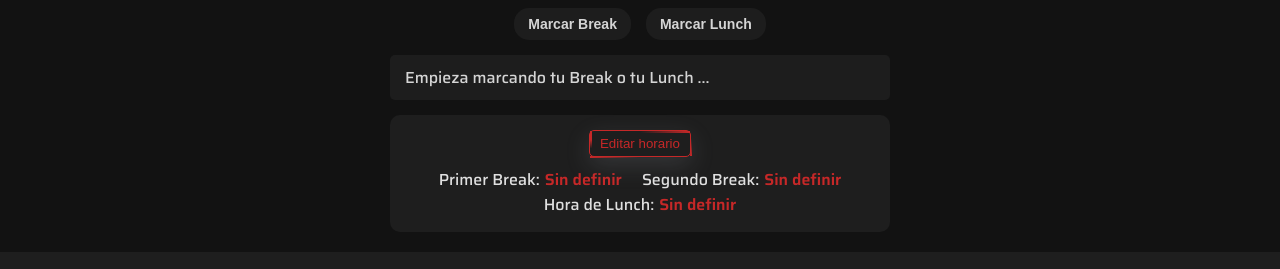
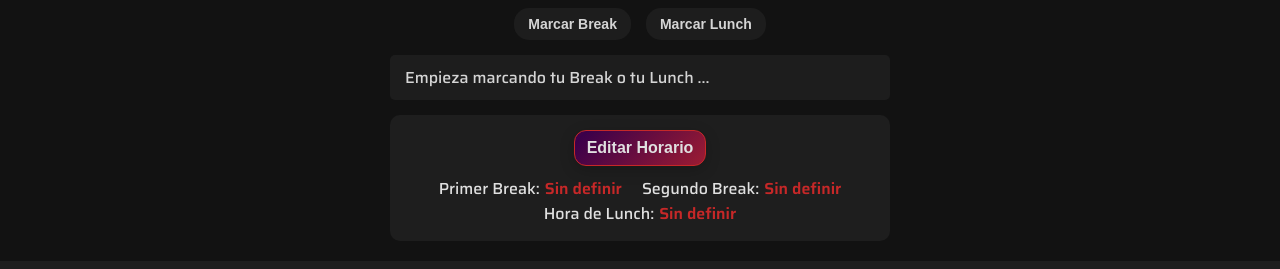
Before and after one commit to Vacomi/Konectahora, a plain HTML site: page index.html in a window 1280 px wide. Both pictures are taken after a click on the button "invert_colors". Shown: the part 146-415 px from the top of the page. Drawn offline with nearby package versions, Linux system fonts and the light colour scheme.

Commit message:
Desing btn edit_horario

```diff
--- a/index.html
+++ b/index.html
@@ -58,11 +58,7 @@
     <!-- NUEVA SECCIÓN DE ALARMA AÑADIDA -->
     <div class="alarm">
       <button class="alarm__btn" id="abrirModal">
-        Editar horario
-        <span class="alarm__btn--top"></span>
-        <span class="alarm__btn--right"></span>
-        <span class="alarm__btn--bottom"></span>
-        <span class="alarm__btn--left"></span>
+        Editar Horario
       </button>
       <section class="alarm__section">
         <div class="alarm__item">
@@ -127,6 +123,8 @@
     <button id="alertaAceptarBtn">Aceptar</button>
   </dialog>
 
+
+
   <script src="app.js"></script>
 </body>
 
--- a/style.css
+++ b/style.css
@@ -60,9 +60,9 @@ body.dark-theme .actions__btn {
   color: #FFFFFF; */
 }
 body.dark-theme .alarm__btn {
-    background-color: transparent;
-    border: 1px solid var(--highlight-color);
-    color: var(--highlight-color);
+  /* background-color: transparent; */
+  /* border: 1px solid var(--highlight-color); */
+  color: var(--text-color);
 }
 
 body.dark-theme .actions__btn:hover {
@@ -521,115 +521,50 @@ input[type="time"] {
 }
 
 .alarm__btn {
-  /* background-color: var(--primary-color);
-  color: var(--secondary-color);
+  position: relative;
+  padding: 8px 12px;
+  font-size: 1rem;
+  font-weight: bold;
+  color: var(--primary-color);
+  background-color: transparent;
   border: none;
-  padding: 5px 10px;
-  border-radius: 5px;
-  cursor: pointer;
-  font-size: 16px;
-  font-weight: bold;
-  transition: background-color 0.3s ease; */
-  position: relative;
-  padding: 5px 10px;
-  color: var(--highlight-color);
-  background: transparent;
-  border: none;
-  border-radius: 5px;
-  outline: none;
+  border-radius: 12px;
   cursor: pointer;
   z-index: 1;
-  box-shadow: rgba(149, 157, 165, 0.2) 0px 8px 24px;
-}
-.alarm__btn span {
-  position: absolute;
-  top: 0;
-  left: 0;
-  width: 0;
-  height: 2px;
-}
-.alarm__btn .alarm__btn--top {
-  animation: animateTop 2s ease-in-out infinite;
-}
-.alarm__btn .alarm__btn--right {
-  animation: animateRight 2s ease-in-out infinite;
-}
-.alarm__btn .alarm__btn--bottom {
-  animation: animateBottom 2s ease-in-out infinite;
-}
-.alarm__btn .alarm__btn--left {
-  animation: animateLeft 2s ease-in-out infinite;
+  overflow: hidden;
+
+  /* Background animado de degradado */
+  background: linear-gradient(135deg, #3b004a, var(--highlight-color), #3b004a, var(--highlight-color));
+  background-size: 400% 400%;
+  animation: liquid-flow 15s ease infinite;
+  box-shadow: 0 4px 15px rgba(0, 0, 0, 0.2);
+  transition: all 0.3s ease;
+
+  border: 1px solid var(--highlight-color);
 }
 
-.alarm__btn .alarm__btn--top {
-  background: linear-gradient(90deg, transparent 50%, var(--highlight-color));
-      /* background: linear-gradient(
-        90deg,
-        transparent 50%,
-        rgba(0,255,255,0.5),
-        rgb(0,255,255)
-    ); */
-}
-.alarm__btn  .alarm__btn--right {
-  left: 100%;
-  width: 2px;
-  height: 0;
-  background: linear-gradient(180deg, transparent 30%, var(--highlight-color));
-  /* background: linear-gradient(
-    180deg,
-    transparent 30%,
-    rgba(0,255,255,0.5),
-    rgb(0,255,255)
-  ); */
+ /* Animación del fondo */
+@keyframes liquid-flow {
+    0% {
+        background-position: 0% 50%;
+    }
+    50% {
+        background-position: 100% 50%;
+    }
+    100% {
+        background-position: 0% 50%;
+    }
 }
 
-.alarm__btn .alarm__btn--bottom {
-  top: 100%;
-  left: 100%;
-  /* background: linear-gradient(
-        90deg,
-        rgb(0,255,255),
-        rgba(0,255,255,0.5),
-        transparent 50%); */
-  background: linear-gradient(90deg, var(--highlight-color), transparent 50%);
+/* Efecto al pasar el cursor */
+.alarm__btn:hover {
+    transform: scale(1.05);
+    color: white;
+    box-shadow: 0 0 15px var(--highlight-color);
+    background: linear-gradient(135deg, #3b004a, var(--highlight-color), #3b004a, var(--highlight-color));
+    background-size: 400% 400%;
+    animation: liquid-flow 5s ease infinite;
 }
-.alarm__btn .alarm__btn--left {
-  top: 100%;
-  left: 0;
-  width: 2px;
-  height: 0;
-  background: linear-gradient(180deg,var(--highlight-color) ,var(--highlight-color), transparent 70%);
-      /* background: linear-gradient(
-        180deg,
-        rgb(0,255,255),
-        rgba(0,255,255,0.5),
-        transparent 70%
-    ); */
-}
-
-@keyframes animateTop {
-  100% {
-    width: 100%;;
-  }
-}
-@keyframes animateRight {
-  100% {
-    height: 100%;
-  }
-}
-@keyframes animateBottom {
-  100% {
-    left: 0;
-    width: 100%;
-  }
-}
-@keyframes animateLeft {
-  100% {
-    height: 100%;
-    top: 0;
-  }
-}
-
 
 .alarm__section {
   display: flex;
```
